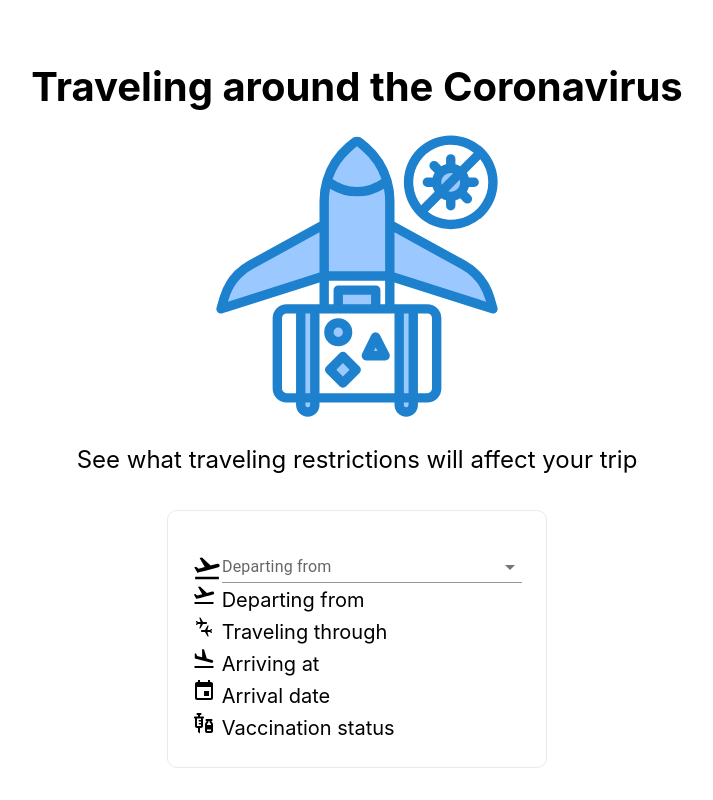
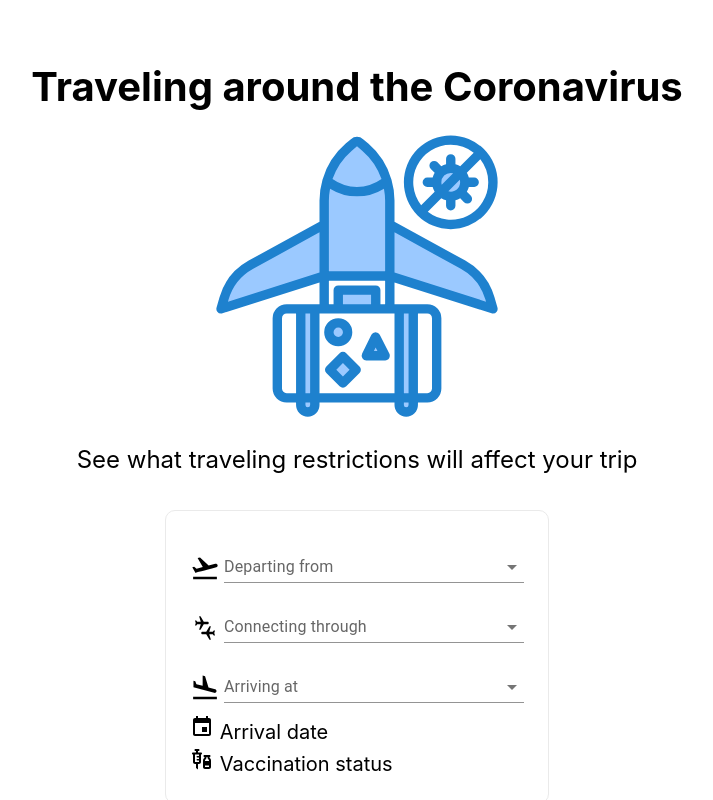
Before and after one commit to Gazwai/covid19-travel-restrictions, a Next.js app: page / in a window 1280 px wide. Shown: the top 800 px of the page, without its empty margins (283-996 px from the left). Built offline with nearby package versions, Linux system fonts and the light colour scheme.

Commit message:
added more countryselect components for connecting and destination

```diff
--- a/components/countryselect.js
+++ b/components/countryselect.js
@@ -30,7 +30,7 @@ export default function CountrySelect(props) {
           variant="standard"
           inputProps={{
             ...params.inputProps,
-            autoComplete: 'new-password', // disable autocomplete and autofill
+            autoComplete: 'new-password', // disables autocomplete and autofill
           }}
         />
       )}
--- a/pages/index.js
+++ b/pages/index.js
@@ -33,12 +33,17 @@ export default function Home() {
           <div className={styles.card}>
             {/* <h2>Documentation &rarr;</h2> */}
             <div className={styles.rowC}>
-              <FlightTakeoffIcon sx={{ fontSize: 30 }}/>
+              <FlightTakeoffIcon sx={{ fontSize: 30 }} className={styles.icon} />
               <CountrySelect textLabel={"Departing from"} />
             </div>
-            <p><FlightTakeoffIcon /> Departing from</p>
-            <p><ConnectingAirportsIcon /> Traveling through</p>
-            <p><FlightLandIcon /> Arriving at</p>
+            <div className={styles.rowC}>
+              <ConnectingAirportsIcon sx={{ fontSize: 30 }} className={styles.icon} />
+              <CountrySelect textLabel={"Connecting through"} />
+            </div>
+            <div className={styles.rowC}>
+              <FlightLandIcon sx={{ fontSize: 30 }} className={styles.icon} />
+              <CountrySelect textLabel={"Arriving at"} />
+            </div>
             <p><EventIcon /> Arrival date</p>
             <p><VaccinesIcon /> Vaccination status</p>
 
--- a/styles/Home.module.css
+++ b/styles/Home.module.css
@@ -112,6 +112,11 @@
 .rowC {
   display: flex;
   align-items: flex-end;
+  margin-bottom: 12px;
+}
+
+.icon {
+  margin-right: 4px;
 }
 
 @media (max-width: 600px) {
```
